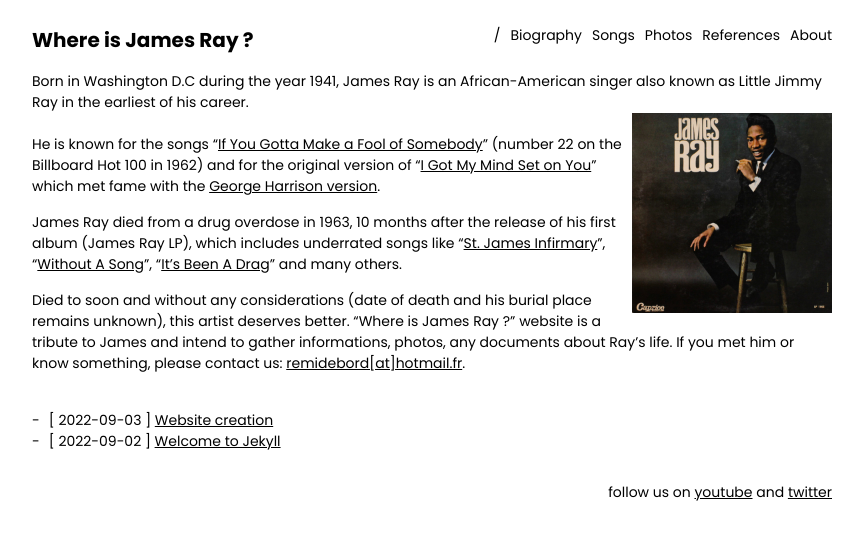
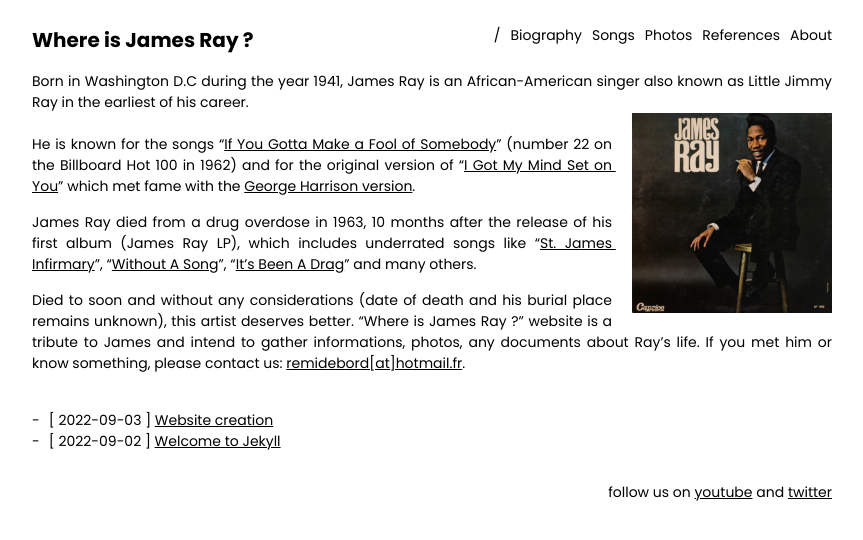
Before and after one commit to jamesraymusic/jamesraymusic.github.io, a Jekyll site: the page built from index.md, in a window 1280 px wide. Shown: the top 540 px of the page, without its empty margins (208-1071 px from the left). Built offline with Jekyll 4.4.1, drawn with Linux system fonts in a browser that asks for light colours.

Commit message:
Update base.scss

```diff
--- a/_sass/base.scss
+++ b/_sass/base.scss
@@ -21,7 +21,7 @@ $container-max-width:  800px !default;
 /**
  * Global
  */
-body { background-color: var(--background-color);  margin: 0 auto;  padding: 0;  font-family: $base-font-family;  font-size: $base-font-size;  color: var(--text-color);  text-align: left;  line-height: $base-line-height !important; }
+body { background-color: var(--background-color);  margin: 0 auto;  padding: 0;  font-family: $base-font-family;  font-size: $base-font-size;  color: var(--text-color);  text-align: justify;  line-height: $base-line-height !important; }
 h1 { font-size: $base-title-font-size;  margin: 0px;  margin-top: 22px;  margin-bottom: 10px;  font-weight: bold;  color: var(--text-color); }
 h2, h3, h4, h5, h6 { font-size: $base-font-size;  margin: 0px;  margin-top: 12px;  font-weight: bold;  color: var(--text-color); }
 p, ul, ol { margin: 0px;  color: var(--text-color); }
@@ -146,4 +146,4 @@ pre { background-color: var(--background-color);  border: none;  padding: 0;  ma
  * Misc
  */
 
-main p img { float: right; width: 200px; }
+main p img { float: right; width: 200px; padding-left: 20px; }
```
